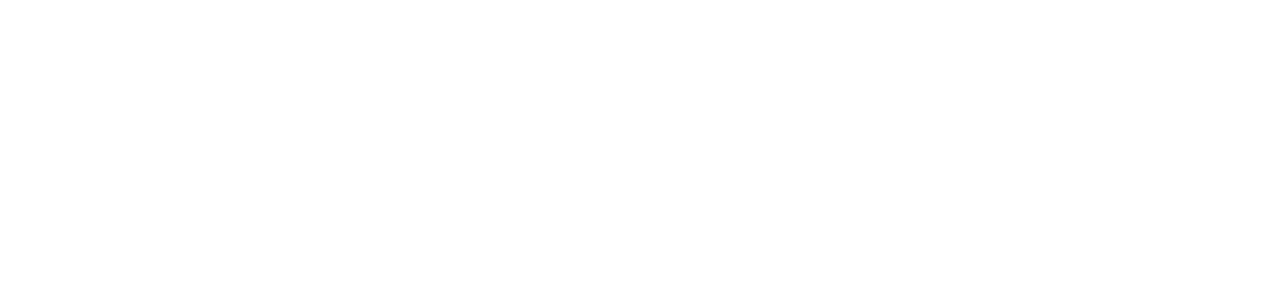
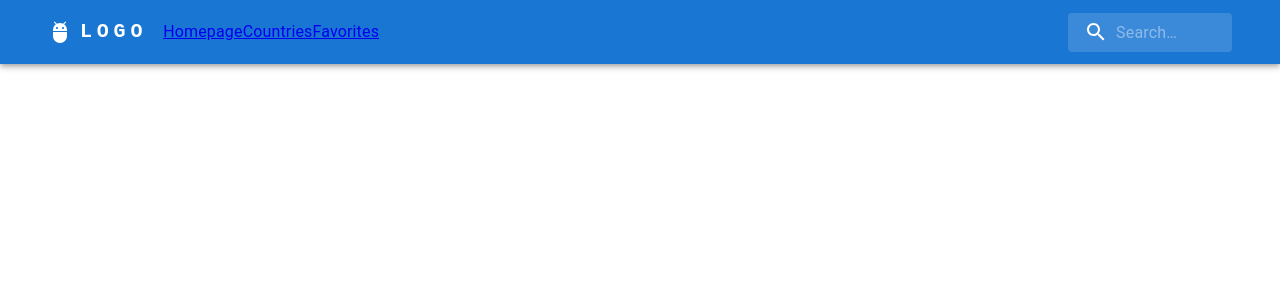
Before and after one commit to LinhLe2307/Countries_API_React, a React (Create React App) app: page /favorites in a window 1280 px wide. Before the commit this address had no page. Shown: the top 300 px of the page. Built offline with nearby package versions, Linux system fonts and the light colour scheme.

Commit message:
Added favorites

```diff
--- a/src/App.js
+++ b/src/App.js
@@ -1,28 +1,13 @@
-import React, { useEffect, useState } from "react";
+import React from "react";
 import { BrowserRouter, Route, Routes } from "react-router-dom";
 
-// import { ThemeProvider, createMuiTheme } from "@material-ui/core/styles";
 import Layout from "./pages/Layout";
 import HomePage from "./components/HomePage";
 import Countries from "./components/Countries";
+import Favorites from "./components/Favorites";
 import SingleCountry from "./components/SingleCountry";
-import { useSelector } from "react-redux";
-
 
 function App() {
-  const [searchInput, setSearchInput] = useState("");
-  // const countries = useSelector(state => state.countries.countries)
-
-  // const handleSearch = (e) => {
-  //   const newCountriesList = countries.filter(
-  //     (country) =>
-  //       country.name.common
-  //         .toLowerCase()
-  //         .indexOf(e.target.value.toLowerCase()) !== -1
-  //   );
-
-  // };
-
 
   return (
     <BrowserRouter>
@@ -40,7 +25,18 @@
               <Countries/>
             }
           />
-          <Route path="countries/:country" element={<SingleCountry />} />
+          <Route
+            path="countries/:country"
+            element={
+            <SingleCountry />
+            }
+          />
+          <Route
+            path="favorites"
+            element={
+              <Favorites />
+            }
+          />
         </Route>
       </Routes>
     </BrowserRouter>
--- a/src/app/store.js
+++ b/src/app/store.js
@@ -1,7 +1,9 @@
 import { configureStore } from "@reduxjs/toolkit";
 import countriesReducer from "../features/countries/countriesSlice";
+import cartReducer from "../features/favorites/cartSlice";
 export default configureStore({
   reducer: {
     countries: countriesReducer,
+    favorites: cartReducer
   },
 });
--- a/src/components/Countries.js
+++ b/src/components/Countries.js
@@ -1,4 +1,4 @@
-import React, { useEffect, useState } from "react";
+import React, { useEffect } from "react";
 import CountryCard from "./CountryCard";
 import { useSelector, useDispatch } from "react-redux";
 import {
--- a/src/components/CountryCard.js
+++ b/src/components/CountryCard.js
@@ -3,12 +3,13 @@
   Card,
   CardContent,
   CardMedia,
-  Grid,
+  Checkbox,
   Typography,
 } from "@mui/material";
 import React from "react";
+import { useDispatch } from "react-redux";
+import { getFavorites } from "../features/favorites/cartSlice";
 import { Link } from "react-router-dom";
-import classes from "./CountryCard.module.css";
 
 const numberFormatter = (num) => {
   if (num >= 1000000000) {
@@ -22,9 +23,17 @@
   }
 };
 
+const label = { inputProps: { "aria-label": "Checkbox demo" } };
+
 const CountryCard = ({ country, countries }) => {
   const { languages, name, currencies, flags, capital, population } = country;
   const urlName = name.common.replaceAll(" ", "-");
+  const dispatch = useDispatch();
+
+  const handleFavorites = ( favorite) => {
+    console.log(favorite)
+    dispatch(getFavorites(favorite));
+  };
 
   return (
     <Card sx={{ maxWidth: 345, position: "relative" }}>
@@ -70,6 +79,7 @@
           <p>{numberFormatter(population)}</p>
         </Typography>
       </CardContent>
+      <Checkbox {...label} onChange={() => handleFavorites(country)} />
     </Card>
   );
 };
--- /dev/null
+++ b/src/components/Favorites.js
@@ -0,0 +1,14 @@
+import React from 'react';
+import {useSelector} from 'react-redux'
+
+const Favorites = () => {
+  const favorites = useSelector(state => state.favorites.fav);
+  console.log(favorites);
+  return (
+      favorites.map(favor => <p>{favor.name.common}</p>)
+
+
+  )
+}
+
+export default Favorites
--- a/src/components/Header.js
+++ b/src/components/Header.js
@@ -1,73 +1,29 @@
-import React, { useEffect, useState } from "react";
+import React from "react";
 import { Link } from "react-router-dom";
 
 import AppBar from "@mui/material/AppBar";
-import { styled, alpha } from "@mui/material/styles";
 import Box from "@mui/material/Box";
 import Toolbar from "@mui/material/Toolbar";
 import IconButton from "@mui/material/IconButton";
 import Typography from "@mui/material/Typography";
 import Menu from "@mui/material/Menu";
-import InputBase from "@mui/material/InputBase";
 import MenuIcon from "@mui/icons-material/Menu";
 import Container from "@mui/material/Container";
-import SearchIcon from "@mui/icons-material/Search";
+import MenuItem from "@mui/material/MenuItem";
+import AdbIcon from "@mui/icons-material/Adb";
 import Avatar from "@mui/material/Avatar";
 import Button from "@mui/material/Button";
 import Tooltip from "@mui/material/Tooltip";
-import MenuItem from "@mui/material/MenuItem";
-import AdbIcon from "@mui/icons-material/Adb";
-import { useDispatch, useSelector } from "react-redux";
-import {search} from "../features/countries/countriesSlice"
 
-const pages = ["HomePage", "Countries"];
+import SearchCountries from "./SearchCountries";
+
+const pages = ["HomePage", "Countries", "Favorites"];
 const settings = ["Account", "Log Out"];
-const Search = styled("div")(({ theme }) => ({
-  position: "relative",
-  borderRadius: theme.shape.borderRadius,
-  backgroundColor: alpha(theme.palette.common.white, 0.15),
-  "&:hover": {
-    backgroundColor: alpha(theme.palette.common.white, 0.25),
-  },
-  marginLeft: 0,
-  width: "100%",
-  [theme.breakpoints.up("sm")]: {
-    marginLeft: theme.spacing(1),
-    width: "auto",
-  },
-}));
 
-const SearchIconWrapper = styled("div")(({ theme }) => ({
-  padding: theme.spacing(0, 2),
-  height: "100%",
-  position: "absolute",
-  pointerEvents: "none",
-  display: "flex",
-  alignItems: "center",
-  justifyContent: "center",
-}));
 
-const StyledInputBase = styled(InputBase)(({ theme }) => ({
-  color: "inherit",
-  "& .MuiInputBase-input": {
-    padding: theme.spacing(1, 1, 1, 0),
-    // vertical padding + font size from searchIcon
-    paddingLeft: `calc(1em + ${theme.spacing(4)})`,
-    transition: theme.transitions.create("width"),
-    width: "100%",
-    [theme.breakpoints.up("sm")]: {
-      width: "12ch",
-      "&:focus": {
-        width: "20ch",
-      },
-    },
-  },
-}));
 const Header = () => {
   const [anchorElNav, setAnchorElNav] = React.useState(null);
   const [anchorElUser, setAnchorElUser] = React.useState(null);
-  const dispatch = useDispatch();
-  const searchInput = useSelector((state) => state.countries.search);
 
   const handleOpenNavMenu = (event) => {
     setAnchorElNav(event.currentTarget);
@@ -83,13 +39,6 @@
   const handleCloseUserMenu = () => {
     setAnchorElUser(null);
   };
-
-
-  const handleSearch = (e) => {
-    // console.log(e.target.value)
-    dispatch(search(e.target.value))
-  };
-
   return (
     <AppBar position="sticky">
       <Container maxWidth="xl">
@@ -190,18 +139,7 @@
               </div>
             ))}
           </Box>
-          <Search>
-            <SearchIconWrapper>
-              <SearchIcon />
-            </SearchIconWrapper>
-            <StyledInputBase
-              placeholder="Search…"
-              inputProps={{ "aria-label": "search" }}
-              onChange={handleSearch}
-              defaultValue={searchInput}
-              on="true"
-            />
-          </Search>
+          <SearchCountries />
           {/* <Box sx={{ flexGrow: 0 }}>
             <Tooltip title="Open settings">
               <IconButton onClick={handleOpenUserMenu} sx={{ p: 0 }}>
--- /dev/null
+++ b/src/components/SearchCountries.js
@@ -0,0 +1,77 @@
+import React from "react";
+import SearchIcon from "@mui/icons-material/Search";
+import { useDispatch, useSelector } from "react-redux";
+import { styled, alpha } from "@mui/material/styles";
+import InputBase from "@mui/material/InputBase";
+import {search} from "../features/countries/countriesSlice"
+
+const Search = styled("div")(({ theme }) => ({
+  position: "relative",
+  borderRadius: theme.shape.borderRadius,
+  backgroundColor: alpha(theme.palette.common.white, 0.15),
+  "&:hover": {
+    backgroundColor: alpha(theme.palette.common.white, 0.25),
+  },
+  marginLeft: 0,
+  width: "100%",
+  [theme.breakpoints.up("sm")]: {
+    marginLeft: theme.spacing(1),
+    width: "auto",
+  },
+}));
+
+const SearchIconWrapper = styled("div")(({ theme }) => ({
+  padding: theme.spacing(0, 2),
+  height: "100%",
+  position: "absolute",
+  pointerEvents: "none",
+  display: "flex",
+  alignItems: "center",
+  justifyContent: "center",
+}));
+
+const StyledInputBase = styled(InputBase)(({ theme }) => ({
+  color: "inherit",
+  "& .MuiInputBase-input": {
+    padding: theme.spacing(1, 1, 1, 0),
+    // vertical padding + font size from searchIcon
+    paddingLeft: `calc(1em + ${theme.spacing(4)})`,
+    transition: theme.transitions.create("width"),
+    width: "100%",
+    [theme.breakpoints.up("sm")]: {
+      width: "12ch",
+      "&:focus": {
+        width: "20ch",
+      },
+    },
+  },
+}));
+
+const SearchCountries = () => {
+
+  const dispatch = useDispatch();
+  const searchInput = useSelector((state) => state.countries.search);
+
+
+  const handleSearch = (e) => {
+    // console.log(e.target.value)
+    dispatch(search(e.target.value));
+  };
+
+  return (
+    <Search>
+      <SearchIconWrapper>
+        <SearchIcon />
+      </SearchIconWrapper>
+      <StyledInputBase
+        placeholder="Search…"
+        inputProps={{ "aria-label": "search" }}
+        onChange={handleSearch}
+        defaultValue={searchInput}
+        on="true"
+      />
+    </Search>
+  );
+};
+
+export default SearchCountries;
--- a/src/features/countries/countriesSlice.js
+++ b/src/features/countries/countriesSlice.js
@@ -19,7 +19,7 @@
 
     search: (state, action) => {
       state.search = action.payload;
-    },
+    }
   },
 });
 
--- /dev/null
+++ b/src/features/favorites/cartSlice.js
@@ -0,0 +1,15 @@
+import {createSlice} from '@reduxjs/toolkit';
+
+export const cartSlice = createSlice({
+    name: "favorites",
+    initialState: {
+        fav: []
+    },
+    reducers: {
+        getFavorites: (state, action) => {
+            state.fav.push(action.payload)
+        }
+    }
+});
+export const {getFavorites} = cartSlice.actions;
+export default cartSlice.reducer;
```
Also changed, not shown: 2 other files (tests, documents, lock files or other folders).
